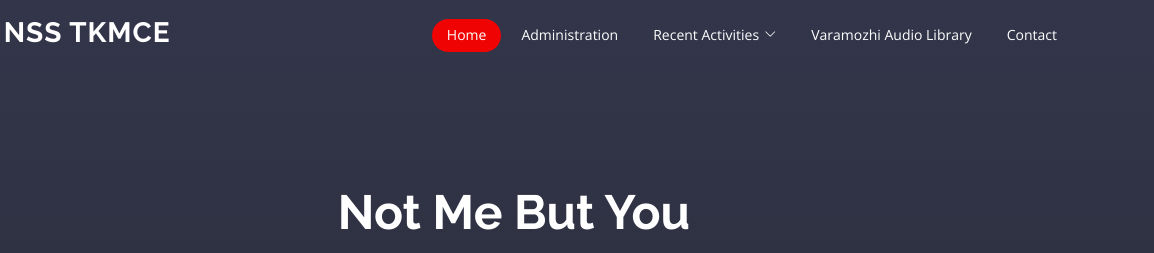
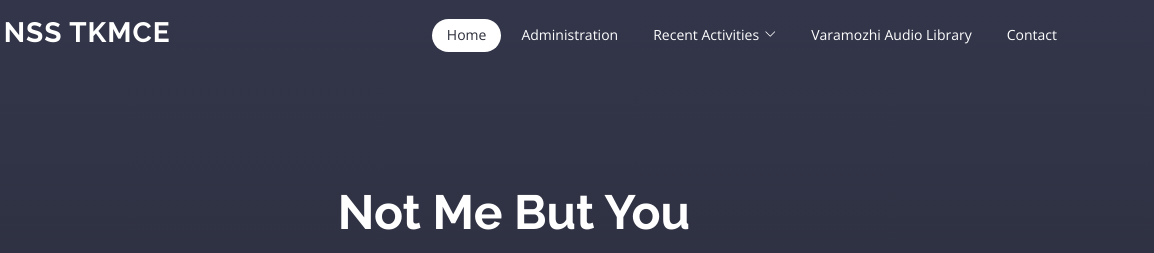
Before and after one commit to SangeethK366/NSS-TKMCE-Website, a plain HTML site: page index.html in a window 1280 px wide. Shown: the top 253 px of the page, 126-1280 px from the left. Drawn offline with nearby package versions, Linux system fonts and the light colour scheme.

Commit message:
Update style.css

```diff
--- a/assets/css/style.css
+++ b/assets/css/style.css
@@ -150,7 +150,8 @@ h1, h2, h3, h4, h5, h6 {
 }
 
 .navbar a:hover, .navbar .active, .navbar li:hover > a {
-  background: #ef0303;
+    background: #ffffff;
+    color: #2a2c39;
 }
 
 .navbar .dropdown ul {
```
